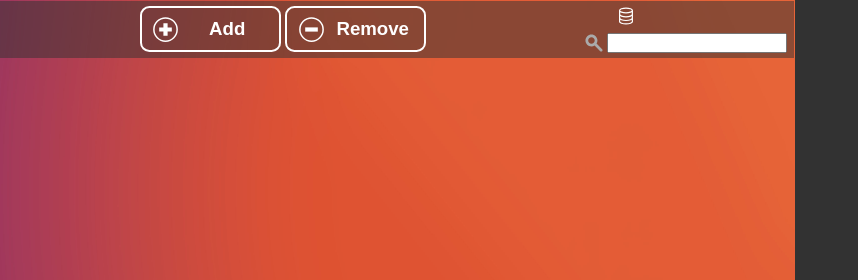
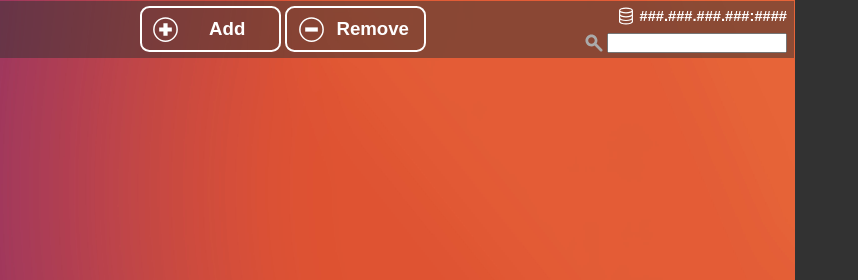
Before and after one commit to cambamfransan/R-Pi-Cluster, a website: page Web/gui/index.html in a window 1280 px wide. Shown: the top 280 px of the page, 229-1087 px from the left. Drawn offline with nearby package versions, Linux system fonts and the light colour scheme; files that its build step writes are made by us from their sources; files whose address does not match are found by name.

```diff
--- a/Web/gui/index.html
+++ b/Web/gui/index.html
@@ -56,7 +56,7 @@
                                 <tr>
                                     <td colspan="2">
                                         <img id="serverIP-image" src="gui/images/server.svg">
-                                        <span id="serverIP" class="error">
+                                        <span id="serverIP">
                                             ###.###.###.###:####
                                         </span>
                                     </td>
```
